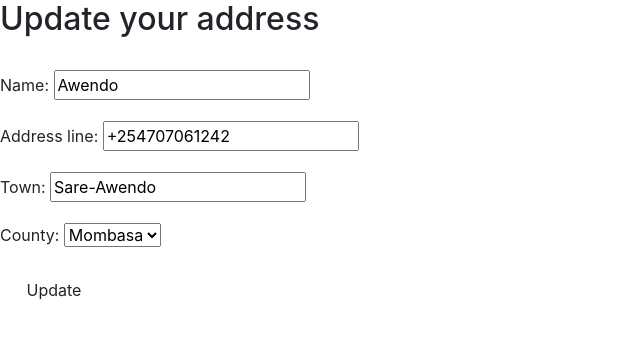
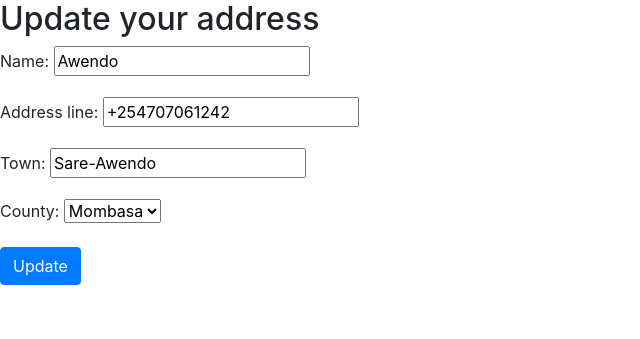
Before and after one commit to peter-evance/ebookstore, a Django app: page /address/1/ in a window 1280 px wide. Shown: the part 82-421 px from the top of the page, without its empty margins (0-640 px from the left). Run offline with Django 3.2, Linux system fonts and the light colour scheme; a user stored in the database is signed in; data comes from the database, SQL or seed files in the repository; some libraries are stand-ins or nearby versions.

Commit message:
Minor code restructure

```diff
--- a/main/templates/address_select.html
+++ b/main/templates/address_select.html
@@ -17,6 +17,7 @@
     <p>
         <a href="{% url 'address_delete' address.id %}">Delete address</a>
     </p>
+
     {% if not forloop.last %}
         <hr>
     {% endif %}
--- a/main/templates/address_update.html
+++ b/main/templates/address_update.html
@@ -3,9 +3,9 @@
 {% block content %}
 
 <h2>Update your address</h2>
-    <form method="POST">
-        {% csrf_token %}
-        {{ form.as_p }}
-        <button type="submit" class="btn btn-­primary">Update</button>
-    </form>
+<form method="POST">
+    {% csrf_token %}
+    {{ form.as_p }}
+    <button type="submit" class="btn btn-primary">Update</button>
+</form>
 {% endblock content %}
```
Also changed, not shown: main/templates/address_confirm_delete.html (+5 -6 lines), main/templates/address_form.html (+5 -5 lines), main/templates/basket.html (+7 -4 lines), main/templates/address_create.html (indentation only). Lines whose indentation alone changed are shown as unchanged.
